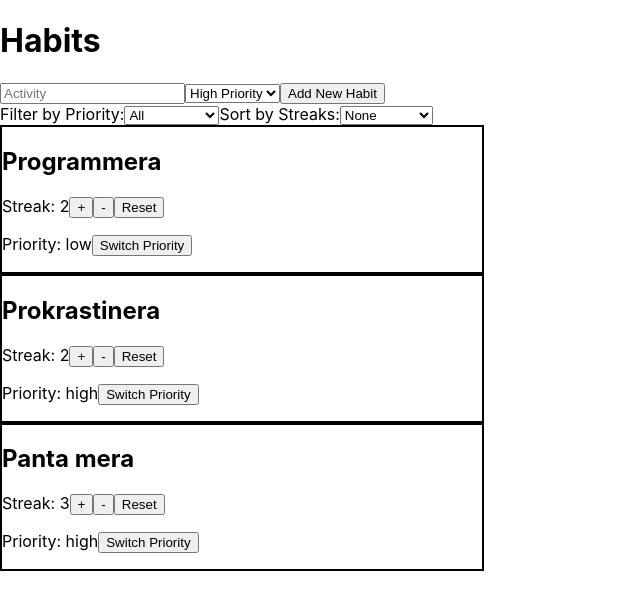
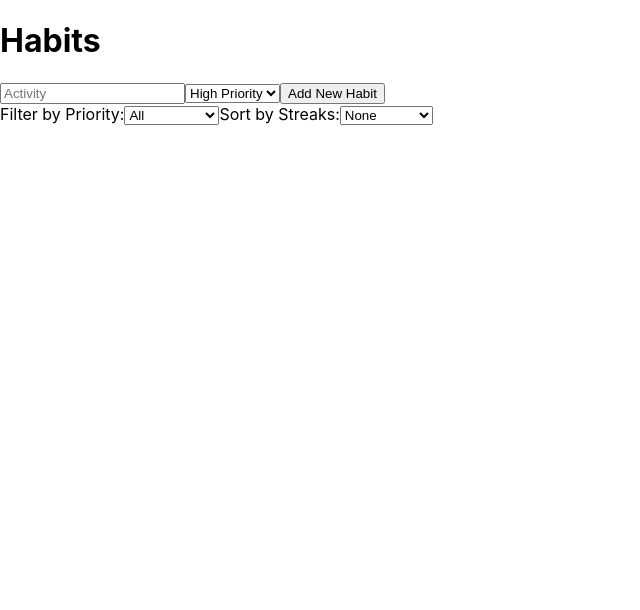
Before and after one commit to Milton3000/habitsandtasks, a React (Create React App) app: page / in a window 1280 px wide. Shown: the top 610 px of the page, without its empty margins (0-640 px from the left). Built offline with nearby package versions, Linux system fonts and the light colour scheme.

Commit message:
fixed capital letter in priority

```diff
--- a/src/components/Habits/Habits.jsx
+++ b/src/components/Habits/Habits.jsx
@@ -3,9 +3,9 @@ import NewHabit from "./NewHabit";
 
 const Habits = () => {
   let [habits, setHabits] = useState([
-    { habit: "Programmera", streak: 2, priority: "low" },
-    { habit: "Prokrastinera", streak: 2, priority: "high" },
-    { habit: "Panta mera", streak: 3, priority: "high" },
+    // { habit: "Programmera", streak: 2, priority: "low" },
+    // { habit: "Prokrastinera", streak: 2, priority: "high" },
+    // { habit: "Panta mera", streak: 3, priority: "high" },
   ]);
 
   const handleAddHabit = (newHabit) => {
@@ -37,7 +37,7 @@ const Habits = () => {
 
   let togglePriority = (index) => {
     let updatedHabits = [...habits];
-    updatedHabits[index].priority = updatedHabits[index].priority === 'high' ? 'low' : 'high';
+    updatedHabits[index].priority = updatedHabits[index].priority === 'High' ? 'Low' : 'High';
     setHabits(updatedHabits);
   };
 
--- a/src/components/Habits/NewHabit.jsx
+++ b/src/components/Habits/NewHabit.jsx
@@ -3,7 +3,7 @@ import React, { useState } from 'react';
 const NewHabit = ({ onAddHabit }) => {
   const [habit, setHabit] = useState('');
   const [streak] = useState(0);
-  const [priority, setPriority] = useState('high');
+  const [priority, setPriority] = useState('High');
 
   const addHabit = () => {
     const newHabit = {
@@ -14,7 +14,7 @@ const NewHabit = ({ onAddHabit }) => {
 
     onAddHabit(newHabit);
     setHabit('');
-    setPriority('high');
+    setPriority('High');
   };
 
   return (
@@ -26,8 +26,8 @@ const NewHabit = ({ onAddHabit }) => {
         onChange={(e) => setHabit(e.target.value)}
       />
       <select value={priority} onChange={(e) => setPriority(e.target.value)}>
-        <option value="high">High Priority</option>
-        <option value="low">Low Priority</option>
+        <option value="High">High Priority</option>
+        <option value="Low">Low Priority</option>
       </select>
       <button onClick={addHabit}>Add New Habit</button>
     </>
```
